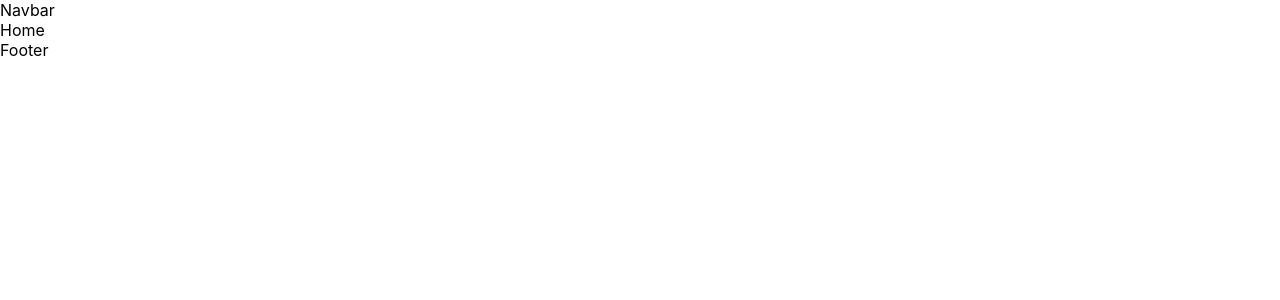
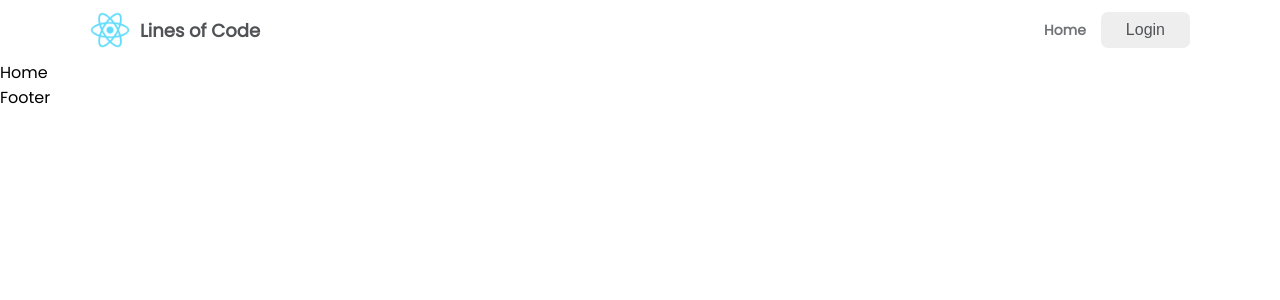
Before and after one commit to aashishpanthi/github-lines-of-code, a React (Create React App) app: page / in a window 1280 px wide. Shown: the top 300 px of the page. Built offline with nearby package versions, Linux system fonts and the light colour scheme.

Commit message:
navbar completed

```diff
--- a/public/index.html
+++ b/public/index.html
@@ -12,6 +12,12 @@
     <link rel="apple-touch-icon" href="%PUBLIC_URL%/logo192.png" />
 
     <link rel="manifest" href="%PUBLIC_URL%/manifest.json" />
+    <link rel="preconnect" href="https://fonts.googleapis.com" />
+    <link rel="preconnect" href="https://fonts.gstatic.com" crossorigin />
+    <link
+      href="https://fonts.googleapis.com/css2?family=Poppins&display=swap"
+      rel="stylesheet"
+    />
     <title>Lines of code</title>
   </head>
   <body>
--- a/src/components/Navbar.js
+++ b/src/components/Navbar.js
@@ -1,5 +1,19 @@
+import { Link } from "react-router-dom";
+import styles from "./styles/navbar.module.css";
+
 const Navbar = () => {
-  return <div>Navbar</div>;
+  return (
+    <nav className={styles.navbar}>
+      <Link className={styles.navbar__logo} to="/">
+        <img src="/logo192.png" alt="logo" />
+        <span>Lines of Code</span>
+      </Link>
+      <div className={styles.navbar__links}>
+        <Link to="/">Home</Link>
+        <button className={styles.navButton}>Login</button>
+      </div>
+    </nav>
+  );
 };
 
 export default Navbar;
--- /dev/null
+++ b/src/components/styles/navbar.module.css
@@ -0,0 +1,47 @@
+.navbar {
+  display: flex;
+  align-items: center;
+  height: 60px;
+  padding: 0 20px;
+  justify-content: space-between;
+  max-width: 1100px;
+  margin: 0 auto;
+}
+
+.navbar__logo {
+  color: #505256;
+  text-decoration: none;
+  font-weight: 600;
+  display: flex;
+  align-items: center;
+  font-size: 18px;
+}
+
+.navbar__logo img {
+  max-height: 40px;
+  margin-right: 10px;
+}
+
+.navbar__links a {
+  text-decoration: none;
+  color: #505256;
+  margin: 0px 15px;
+  font-size: 14px;
+  font-weight: 600;
+  opacity: 0.8;
+}
+
+.navbar__links .navButton {
+  border: none;
+  color: #505256;
+  padding: 9px 25px;
+  border-radius: 7px;
+  cursor: pointer;
+  font-size: 16px;
+  background: #eee;
+  transition: all 0.3s ease-in-out;
+}
+
+.navbar__links .navButton:hover {
+  background: #ddd;
+}
--- a/src/index.css
+++ b/src/index.css
@@ -1,8 +1,6 @@
 body {
   margin: 0;
-  font-family: -apple-system, BlinkMacSystemFont, "Segoe UI", "Roboto", "Oxygen",
-    "Ubuntu", "Cantarell", "Fira Sans", "Droid Sans", "Helvetica Neue",
-    sans-serif;
+  font-family: "Poppins", sans-serif;
   -webkit-font-smoothing: antialiased;
   -moz-osx-font-smoothing: grayscale;
   padding: 0;
```
